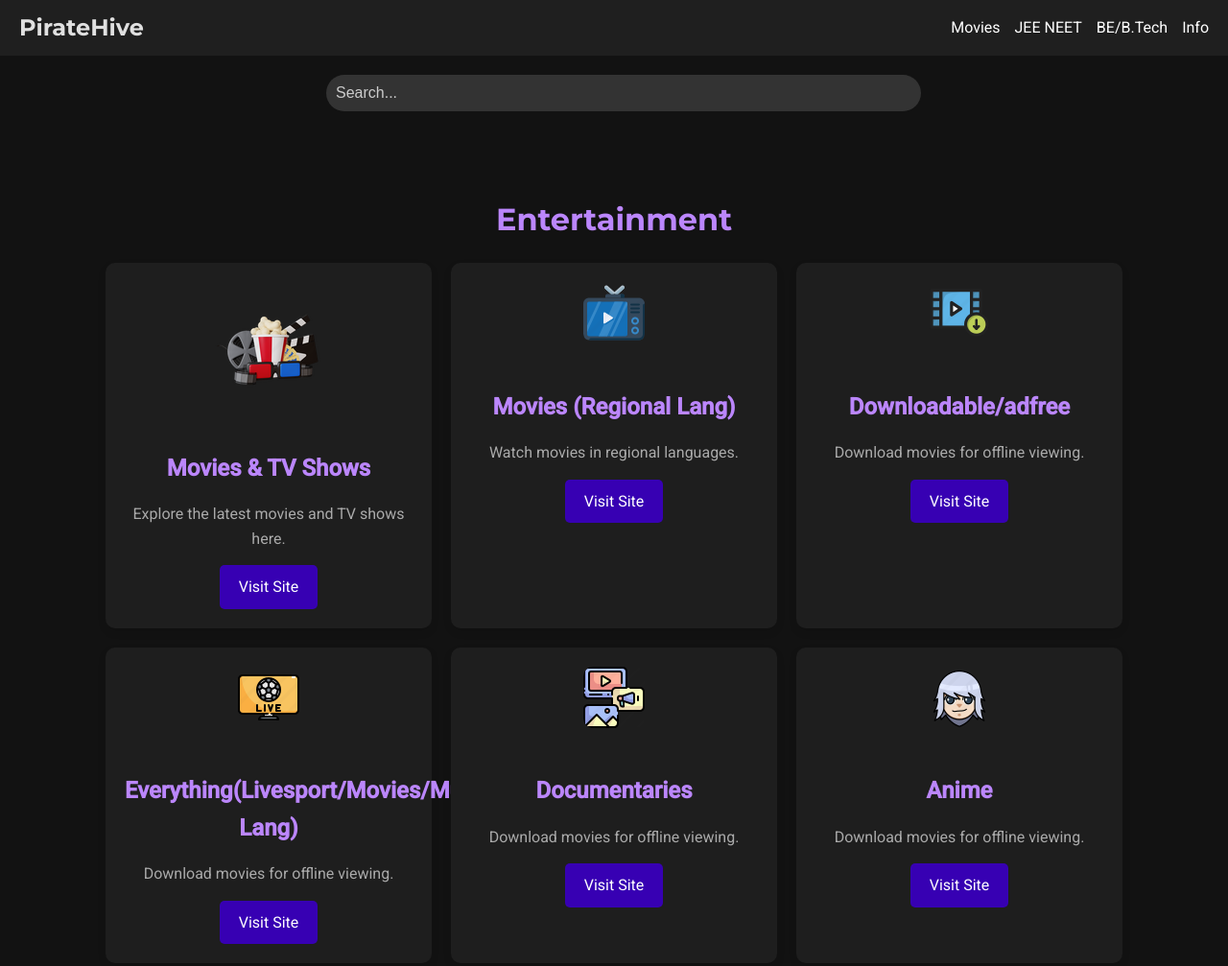
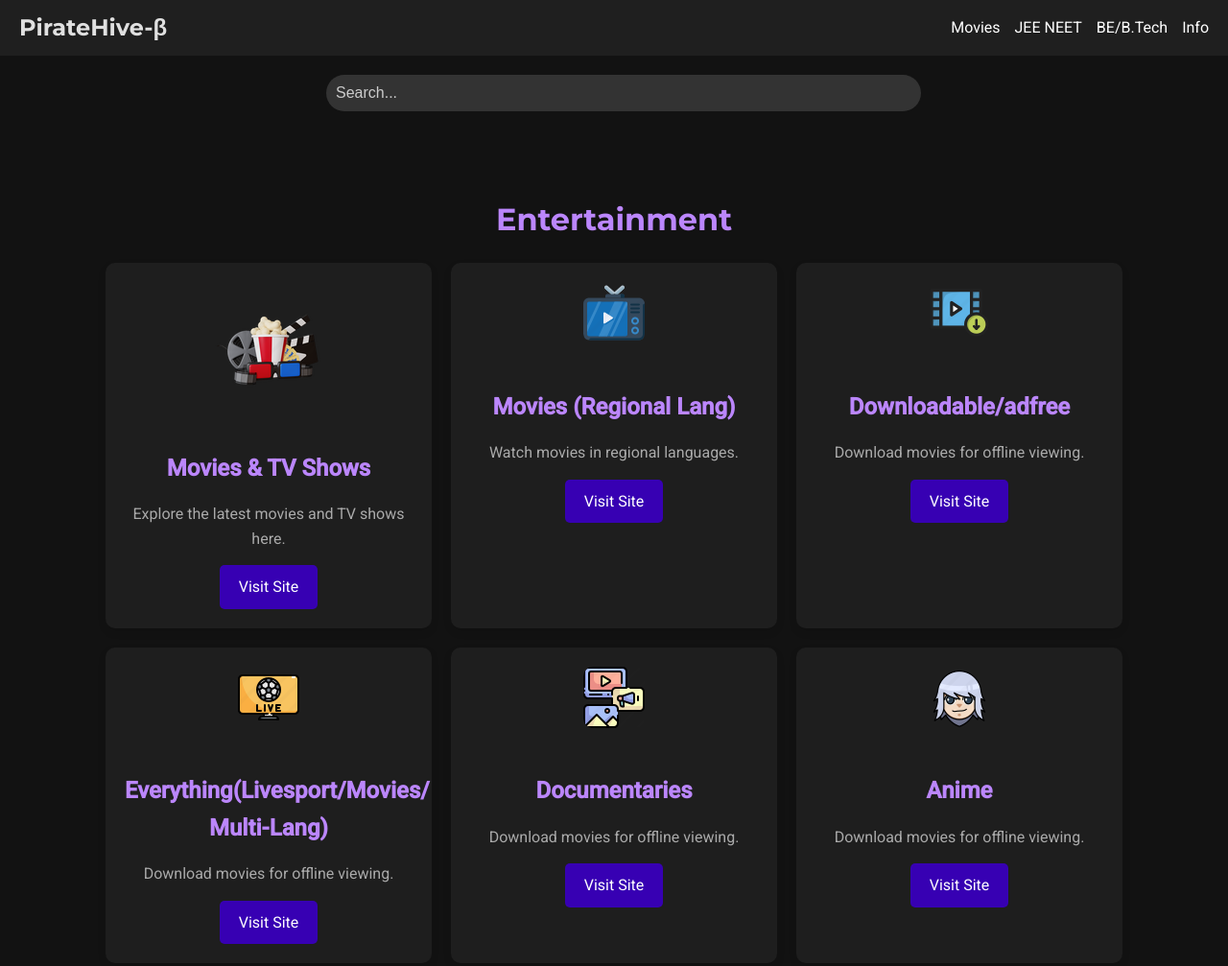
Before and after one commit to phantomcodeX9/X9BETA, a plain HTML site: page index.html in a window 1280 px wide. Shown: the top 1007 px of the page at 96% size. Drawn offline with Linux system fonts and the light colour scheme.

Commit message:
Update index.html

```diff
--- a/index.html
+++ b/index.html
@@ -4,7 +4,7 @@
 <head>
     <meta charset="UTF-8">
     <meta name="viewport" content="width=device-width, initial-scale=1.0">
-    <title>PirateHive - Confedential</title>
+    <title>PirateHive - Your Ultimate Destination</title>
     <link rel="icon" href="pirate.png" type="image/png">
     <link
         href="https://fonts.googleapis.com/css2?family=Montserrat:wght@400;700&family=Roboto:wght@400;500&display=swap"
@@ -15,7 +15,7 @@
 <body>
     <!-- Top Ribbon -->
     <div class="top-ribbon">
-        <div class="logo">PirateHive</div>
+        <div class="logo">PirateHive-β</div>
         <div class="quick-access">
             <a href="#movies">Movies</a>
             <a href="#jeeneet">JEE NEET</a>
@@ -28,7 +28,7 @@
     <!-- Sidebar -->
     <aside class="sidebar" id="sidebar">
         <div class="sidebar-header">
-            <div class="logo">PirateHive-BETA</div>
+            <div class="logo">PirateHive-βeta</div>
             <button class="close-btn" onclick="toggleSidebar()">&times;</button>
         </div>
         <ul class="sidebar-links">
@@ -71,9 +71,11 @@
                     <a href="https://vidbinge.app/" target="_blank" rel="noopener noreferrer" class="card-button">Visit
                         Site</a>
                 </div>
+
                 <div class="card">
                     <img src="movien4.webp" alt="Download Icon">
-                    <h3>Everything(Livesport/Movies/Multi Lang)</h3>
+                    <h3>Everything(Livesport/Movies/
+                        Multi-Lang)</h3>
                     <p>Download movies for offline viewing.</p>
                     <a href="https://rivestream.live/" target="_blank" rel="noopener noreferrer" class="card-button">Visit
                         Site</a>
```
